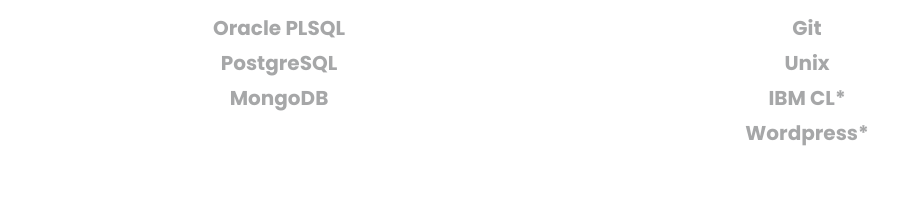
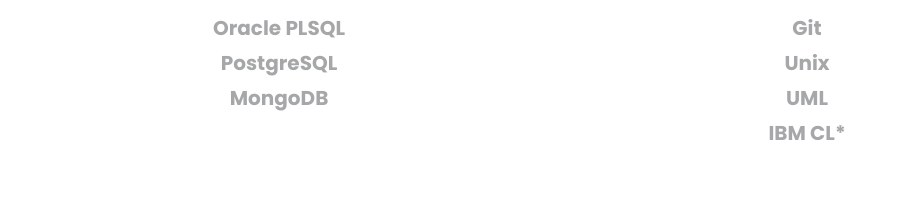
Before and after one commit to jianylei/portfolioV2, a React (Create React App) app: page / in a window 1280 px wide. Shown: the part 3850-4058 px from the top of the page, without its empty margins (97-995 px from the left). Built offline with nearby package versions, Linux system fonts and the light colour scheme; the HTML template or start-up script is replaced by a standard one.

Commit message:
updated skills

```diff
--- a/src/components/about/SkillList.js
+++ b/src/components/about/SkillList.js
@@ -48,9 +48,9 @@
             },{
                 name: "Unix"
             },{
+                name: "UML"
+            },{
                 name: "IBM CL*"
-            },{
-                name: "Wordpress*"
             }
         ]
     }
```
